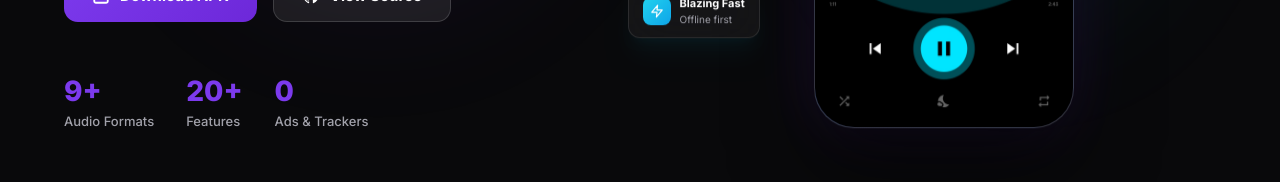
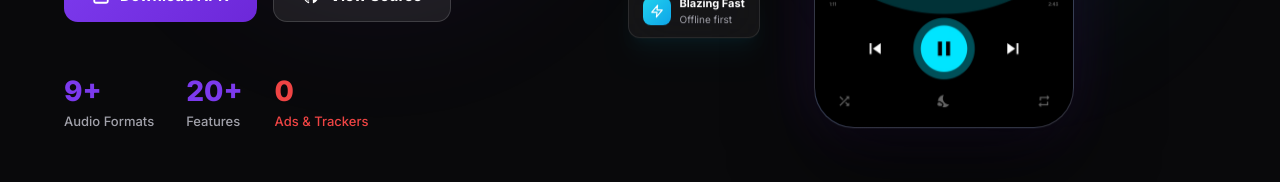
Before and after one commit to monxcode/BeatFlow-site, a React (Vite) app: page / in a window 1280 px wide. Shown: the part 565-747 px from the top of the page. Built offline with nearby package versions, Linux system fonts and the light colour scheme; the HTML template or start-up script is replaced by a standard one.

Commit message:
Update Hero.tsx

```diff
--- a/src/components/Hero.tsx
+++ b/src/components/Hero.tsx
@@ -154,8 +154,8 @@ export default function Hero() {
                 { label: 'Ads & Trackers', value: '0' },
               ].map((s) => (
                 <div key={s.label}>
-                  <div style={{ fontSize: 28, fontWeight: 800, color: '#7C3AED' }}>{s.value}</div>
-                  <div style={{ fontSize: 13, color: '#A1A1AA', fontWeight: 500 }}>{s.label}</div>
+                  <div style={{ fontSize: 28, fontWeight: 800, color: s.label === 'Ads & Trackers' ? '#EF4444' : '#7C3AED' }}>{s.value}</div>
+                  <div style={{ fontSize: 13, color: s.label === 'Ads & Trackers' ? '#EF4444' : '#A1A1AA', fontWeight: 500 }}>{s.label}</div>
                 </div>
               ))}
             </div>
```
